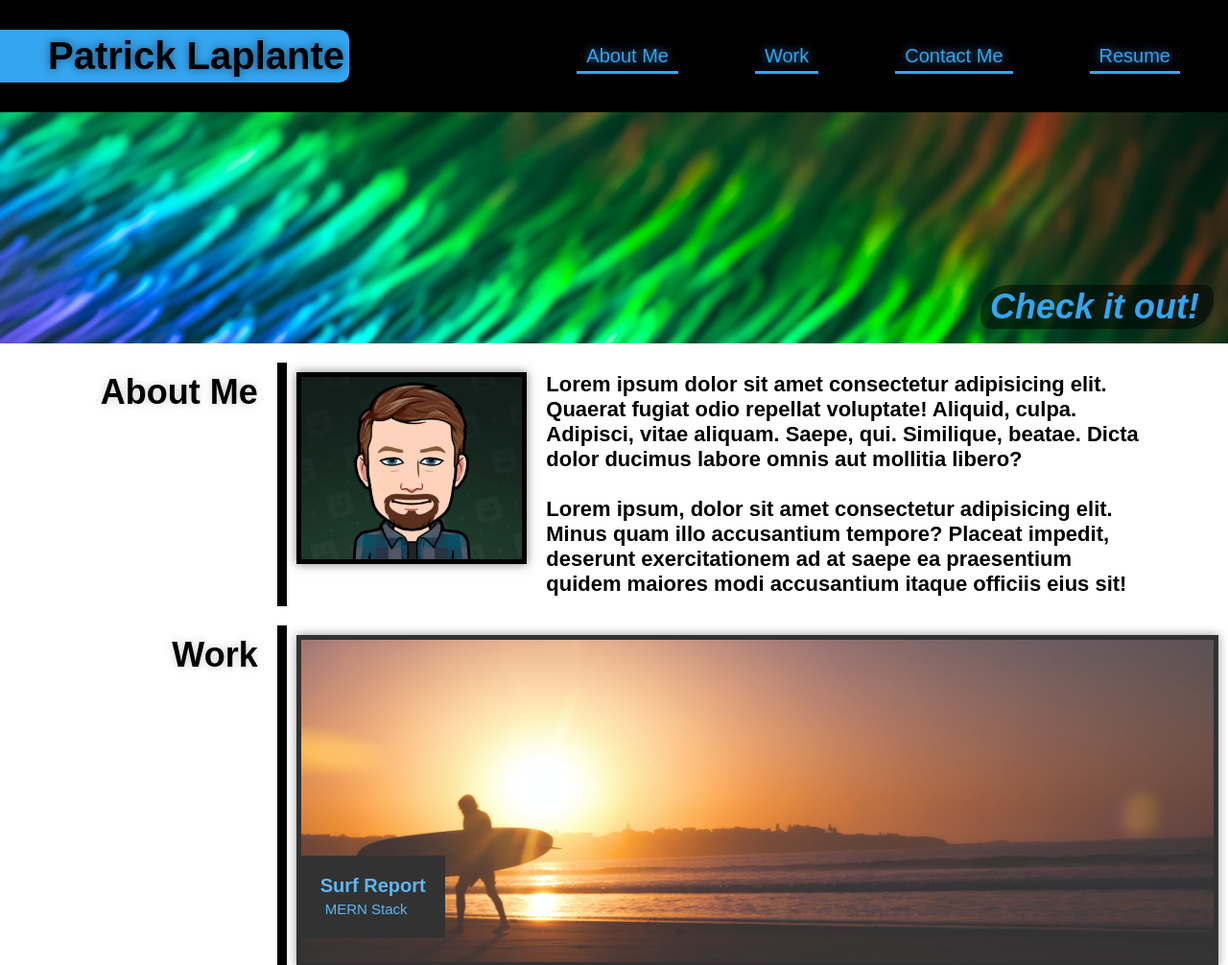
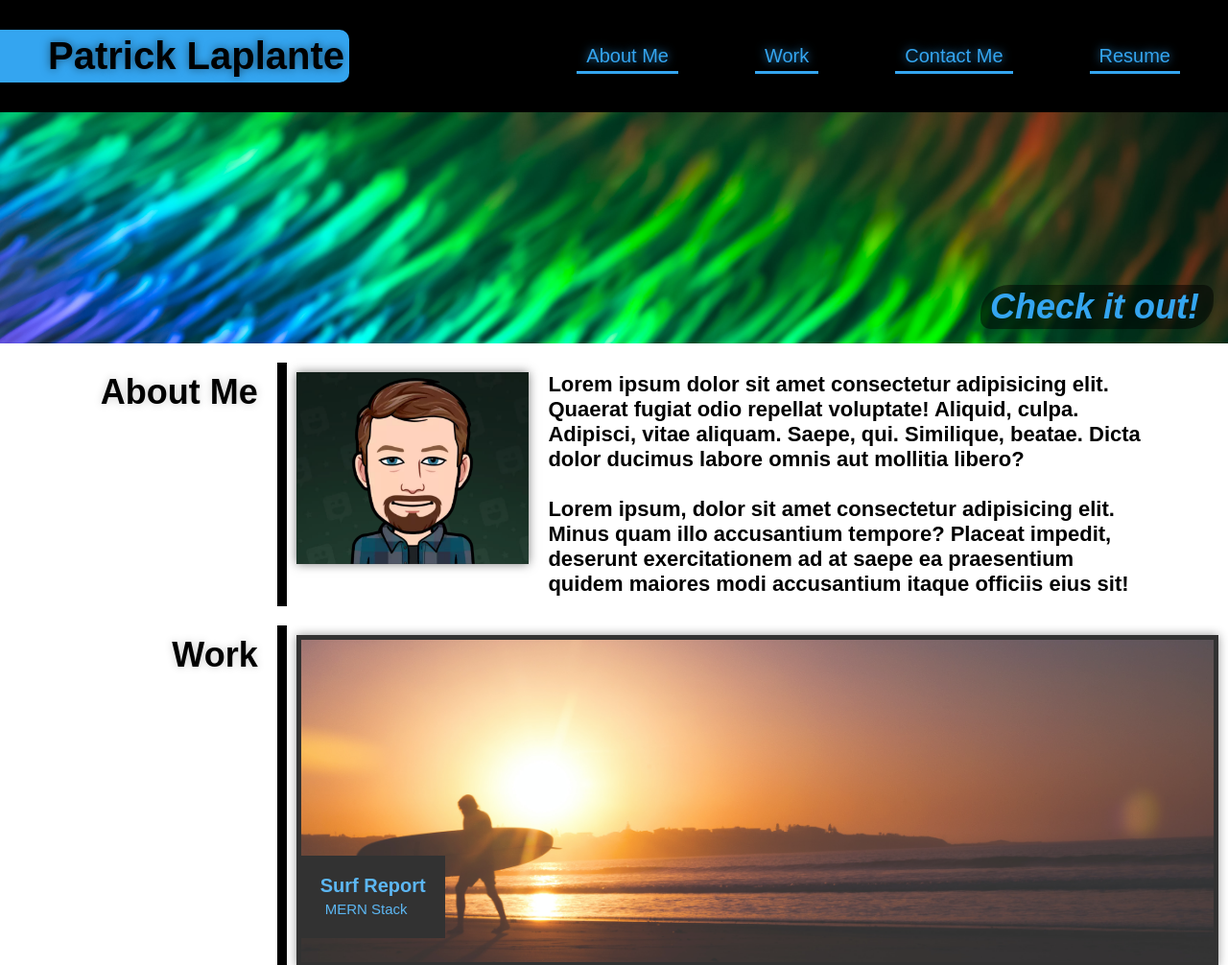
Before and after one commit to MorningSol/my-portfolio, a plain HTML site: page index.html in a window 1280 px wide. Shown: the top 1006 px of the page at 96% size. Drawn offline with Linux system fonts and the light colour scheme.

Commit message:
qq q removed phot border

```diff
--- a/Assets/CSS/style.css
+++ b/Assets/CSS/style.css
@@ -153,7 +153,6 @@ footer {
 
 .about-info img {
     flex: 1;
-    border: 5px solid rgb(0, 0, 0);
     box-shadow: 0 0 10px rgba(0, 0, 0, 0.5);
 }
 
```
